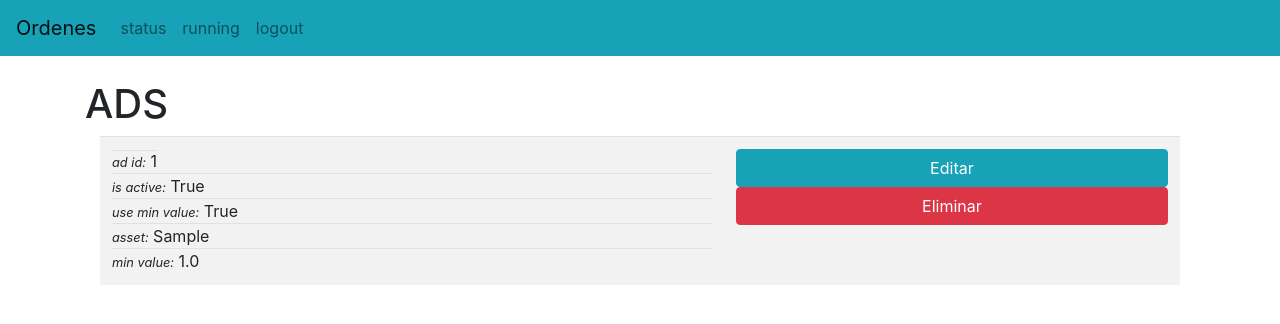
After one commit to andres0820m/sparklab-api, a Django app: page /ads/ in a window 1280 px wide. The commit adds this page. Shown: the top 324 px of the page. Run offline with Django 4.2, Linux system fonts and the light colour scheme; a user stored in the database is signed in; tables that the repository leaves empty hold one stand-in row (values such as "Sample post"); parts of the project's set-up code (start-up, migrations or seed data) failed here and were passed over.

Commit message:
added templartes to models

```diff
--- a/orders/models.py
+++ b/orders/models.py
@@ -48,6 +48,8 @@ class Order(models.Model):
 class Ads(models.Model):
     user = models.ForeignKey(User, on_delete=models.CASCADE)
     is_active = models.BooleanField()
+    use_min_limit = models.BooleanField()
+    min_limit = models.FloatField()
     ad_id = models.CharField(max_length=500, blank=False, null=False)
     asset = models.CharField(max_length=500, blank=False, null=False)
 
--- /dev/null
+++ b/orders/templates/ads.html
@@ -0,0 +1,34 @@
+{% extends "./base.html" %}
+
+{% block title %} binance ads {% endblock %}
+
+{% block body %}
+<h1>ADS</h1>
+<div class="container" style="overflow-x:auto;">
+    <table style="table-layout: auto;" class="table table-striped table-hover">
+        <tbody>
+        {% for c in ads %}
+        <tr>
+            <td class="bn-table-cell">
+                <div>
+                    <span class="border-top"><span class="font-italic small">ad id:</span> {{c.ad_id}}</span>
+                    <div class="border-top"> <span class="font-italic small">is active:</span> {{c.is_active}}</div>
+                    <div class="border-top"> <span class="font-italic small">use min value:</span> {{c.use_min_limit}}</div>
+                    <div class="border-top"> <span class="font-italic small">asset:</span> {{c.asset}}</div>
+                    <div class="border-top"> <span class="font-italic small">min value:</span> {{c.min_limit}}</div>
+                </div>
+            </td>
+            <td class="bn-table-cell">
+                <div>
+                    <div><a href="edit/{{c.ad_id}}" class="btn btn-info btn-block">Editar</a></div>
+                    <div><a href="delete_order/{{c.ad_id}}" class="btn btn-danger btnEliminacion btn-block">Eliminar</a>
+                    </div>
+                </div>
+            </td>
+        </tr>
+        {% endfor %}
+        </tbody>
+    </table>
+</div>
+
+{% endblock %}
--- a/orders/views.py
+++ b/orders/views.py
@@ -1,7 +1,7 @@
 from django.shortcuts import render, redirect
 from rest_framework import viewsets
 from .serialazers import OrderSerializer, AdsSerializer
-from .forms import OrderForm
+from .forms import OrderForm, AdsForm, AmountToBuyForm
 from rest_framework.views import APIView
 from .models import Order, DocumentType, AccountType, Bank, Ads, AmountToBuy
 import datetime
@@ -9,6 +9,10 @@ from rest_framework.response import Response
 from rest_framework import status
 from rest_framework.permissions import IsAuthenticated
 from django.contrib.auth.decorators import login_required
+import locale
+
+locale.setlocale(locale.LC_ALL, 'en_CA.UTF-8')
+TRUE_OR_FALSE_MAP = {'on': True, 'off': False}
 
 
 class OrderViewSet(viewsets.ModelViewSet):
@@ -54,7 +58,15 @@ def home(request):
     time_threshold = datetime.datetime.now() - datetime.timedelta(hours=27)
     orders = Order.objects.filter(user=request.user).filter(date__gt=time_threshold).filter(
         status__in=['waiting_for_review'])
-    return render(request, "orders_check.html", {"orders": orders})
+    amount = locale.currency(float(AmountToBuy.objects.filter(user=request.user)[0].amount), grouping=True)
+    amount_form = AmountToBuyForm()
+    return render(request, "orders_check.html", {"orders": orders, 'amount': amount, 'amount_form': amount_form})
+
+
+@login_required
+def ads(request):
+    ads = Ads.objects.all()
+    return render(request, "ads.html", {"ads": ads})
 
 
 @login_required
@@ -88,6 +100,16 @@ def save_order(request):
 
 
 @login_required
+def save_amount(request):
+    user = request.user
+    amount = float(request.POST['amount'])
+    user_amount = AmountToBuy.objects.get(user=user)
+    user_amount.amount = amount
+    user_amount.save()
+    return redirect('/status')
+
+
+@login_required
 def save_order_running(request):
     binance_id = request.POST['binance_id']
     account = request.POST['account']
@@ -109,6 +131,23 @@ def save_order_running(request):
 
 
 @login_required
+def save_ad(request):
+    ad_id = request.POST['ad_id']
+    min_limit = request.POST['min_limit']
+    asset = request.POST['asset']
+    is_active = TRUE_OR_FALSE_MAP[request.POST.get('is_active', 'off')]
+    use_min_limit = TRUE_OR_FALSE_MAP[request.POST.get('use_min_limit', 'off')]
+    ad = Ads.objects.get(ad_id=ad_id)
+    ad.ad_id = ad_id
+    ad.asset = asset
+    ad.min_limit = min_limit
+    ad.is_active = is_active
+    ad.use_min_limit = use_min_limit
+    ad.save()
+    return redirect('/ads')
+
+
+@login_required
 def edit_order(request, binance_id):
     order = Order.objects.get(binance_id=binance_id)
     initial_data = {
@@ -125,6 +164,24 @@ def edit_order(request, binance_id):
         'order_form': order_form
     }
     return render(request, "edit_orders.html", data)
+
+
+@login_required
+def edit_ad(request, ad_id):
+    ad = Ads.objects.get(ad_id=ad_id)
+    initial_data = {
+        'ad_id': ad.ad_id,
+        'min_limit': ad.min_limit,
+        'asset': ad.asset,
+        'is_active': ad.is_active,
+        'use_min_limit': ad.use_min_limit,
+    }
+    ad_form = AdsForm(initial=initial_data)
+    data = {
+        'ad': ad,
+        'ad_form': ad_form
+    }
+    return render(request, "ads_edit.html", data)
 
 
 @login_required
--- a/orders_front/urls.py
+++ b/orders_front/urls.py
@@ -4,7 +4,7 @@ from rest_framework.routers import DefaultRouter
 from django.contrib.auth import views as auth_views
 from orders.views import OrderViewSet, home, edit_order, save_order, delete_order, approve_order, running_fail, \
     delete_order_running, approve_order_running, CheckAccount, PotentialOrders, save_order_running, edit_order_running, \
-    GetBank, GetAccount, GetDocument, GetUser, GetAds, GetAmount
+    GetBank, GetAccount, GetDocument, GetUser, GetAds, GetAmount, ads, edit_ad, save_ad, save_amount
 
 from rest_framework_simplejwt.views import (
     TokenObtainPairView,
@@ -17,8 +17,12 @@ router.register(r'orders', OrderViewSet, basename="snippets")
 urlpatterns = [
     path('admin/', admin.site.urls),
     path('status/', home),
+    path('ads/', ads),
     path('running/', running_fail),
     path('save_edit/', save_order),
+    path('edit_amount/', save_amount),
+    path('save_edit_ad/', save_ad),
+    path('ads/edit/<ad_id>', edit_ad),
     path('running/save_edit_running/', save_order_running),
     path('save_edit_running/', save_order_running),
     path('status/edit_order/<binance_id>', edit_order),
```
Also changed, not shown: ads_executor.py (+4 -3 lines), bank_automation.py (+2 -1 lines), binance_wrapped.py (+13 -5 lines), orders/forms.py (+13 -1 lines), orders/templates/ads_edit.html (added, +20 -0 lines), orders/templates/orders_check.html (+12 -4 lines), orders/templates/running.html (+20 -19 lines), orders/migrations/0003_ads_min_limit_ads_use_min_limit.py (added).
